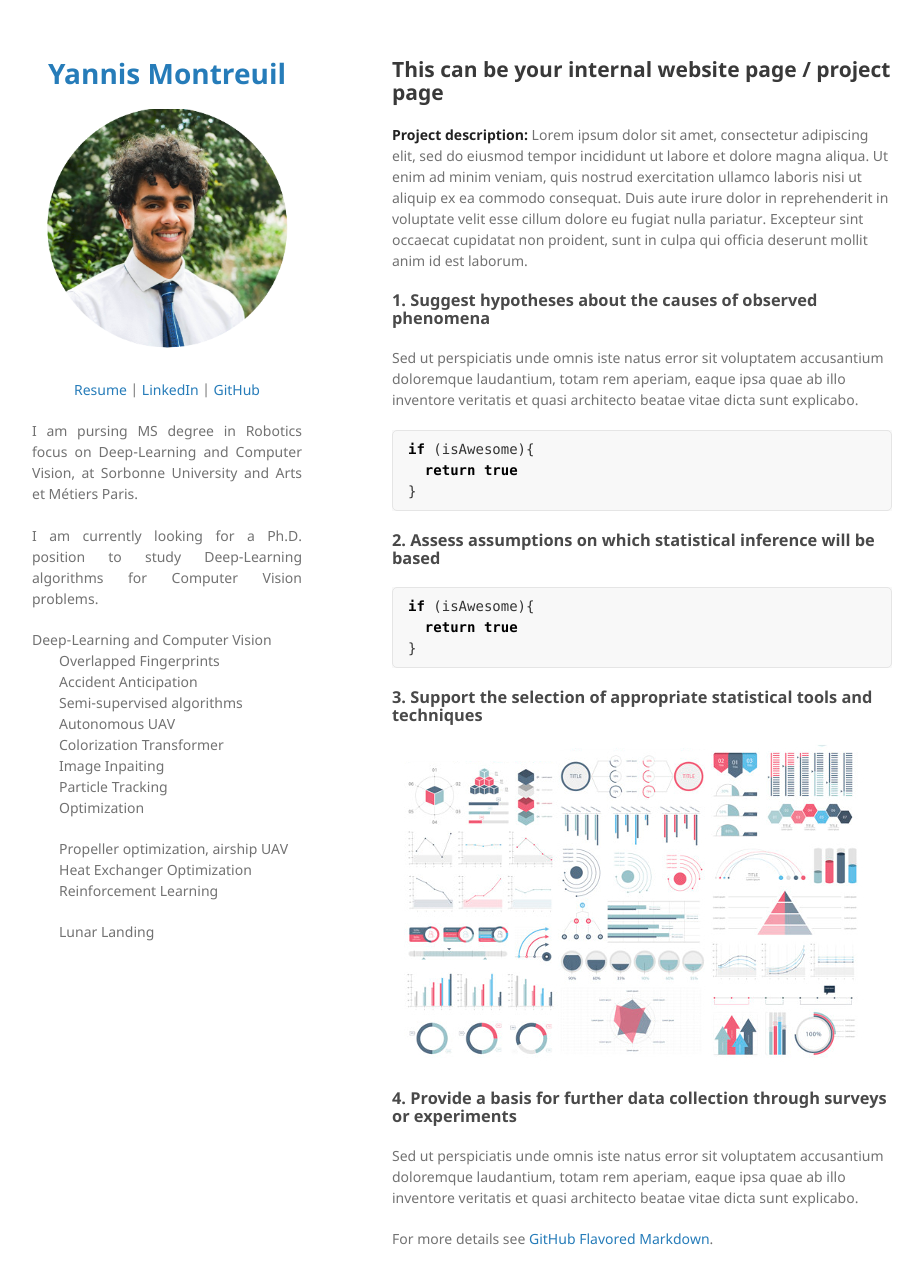
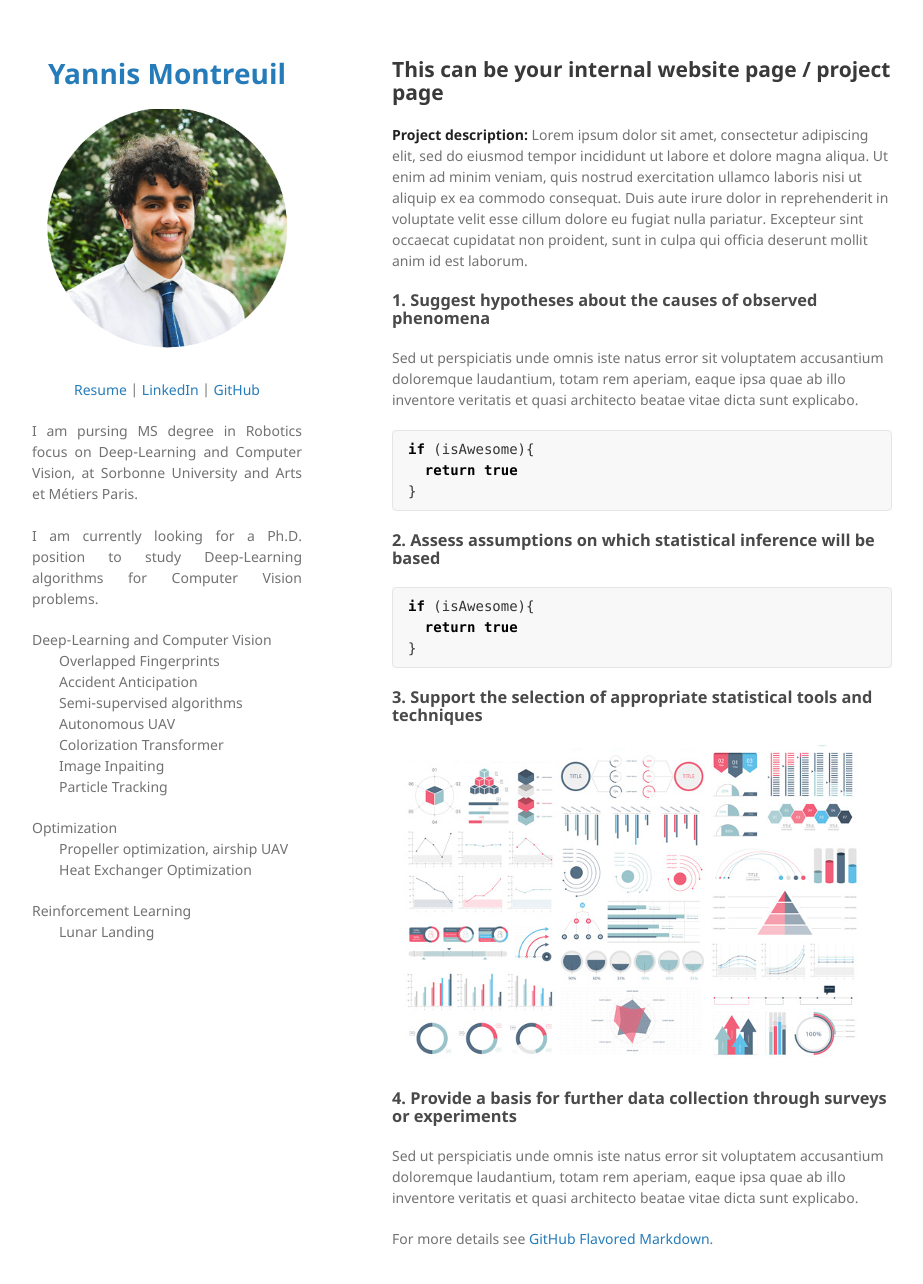
Before and after one commit to Yannis-98/yannis-98.github.io, a Jekyll site: the page built from sample_page.md, in a window 1280 px wide and 1319 px high. Shown: the top 1284 px of the window, without its empty margins (178-1101 px from the left). Built offline with Jekyll 4.4.1, drawn with Linux system fonts in a browser that asks for light colours; our own code applies the rules of GitHub Pages for plain Markdown files.

```diff
--- a/_config.yml
+++ b/_config.yml
@@ -15,6 +15,7 @@ description:
   <br><br>
   I am currently looking for a Ph.D. position to study Deep-Learning algorithms for Computer Vision problems.
   </p>
+
   Deep-Learning and Computer Vision
   <p style="margin-left:10%;">Overlapped Fingerprints<br>
   Accident Anticipation<br>
@@ -22,10 +23,10 @@ description:
   Autonomous UAV<br>
   Colorization Transformer <br>
   Image Inpaiting<br>
-  Particle Tracking<br>
+  Particle Tracking</p>
   Optimization
   <p style="margin-left:10%;">Propeller optimization, airship UAV<br>
-  Heat Exchanger Optimization<br>
+  Heat Exchanger Optimization</p>
   Reinforcement Learning
   <p style="margin-left:10%;">Lunar Landing</p>
 
```
